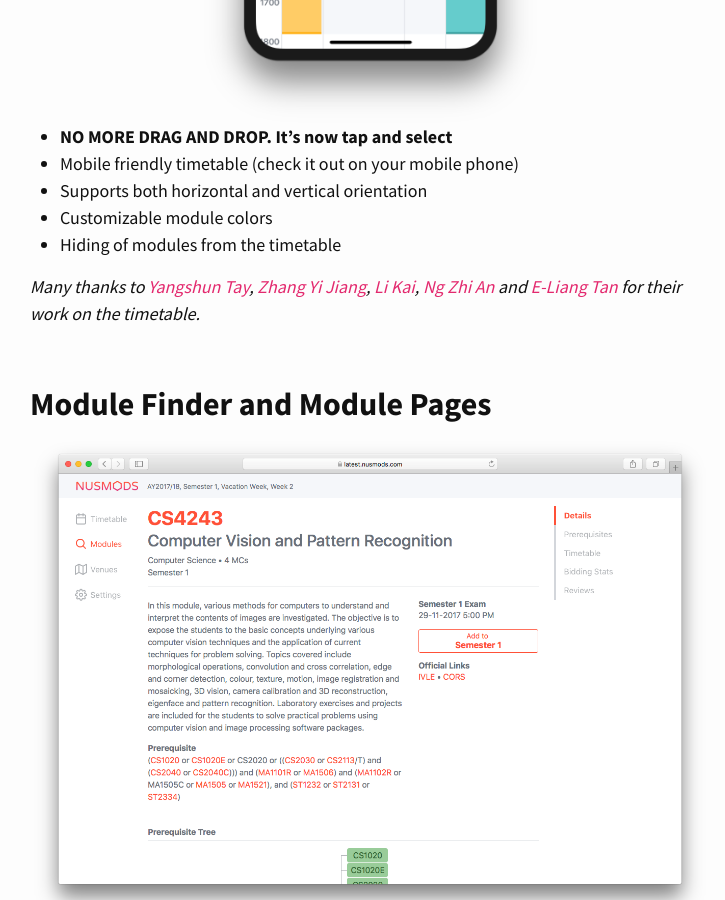
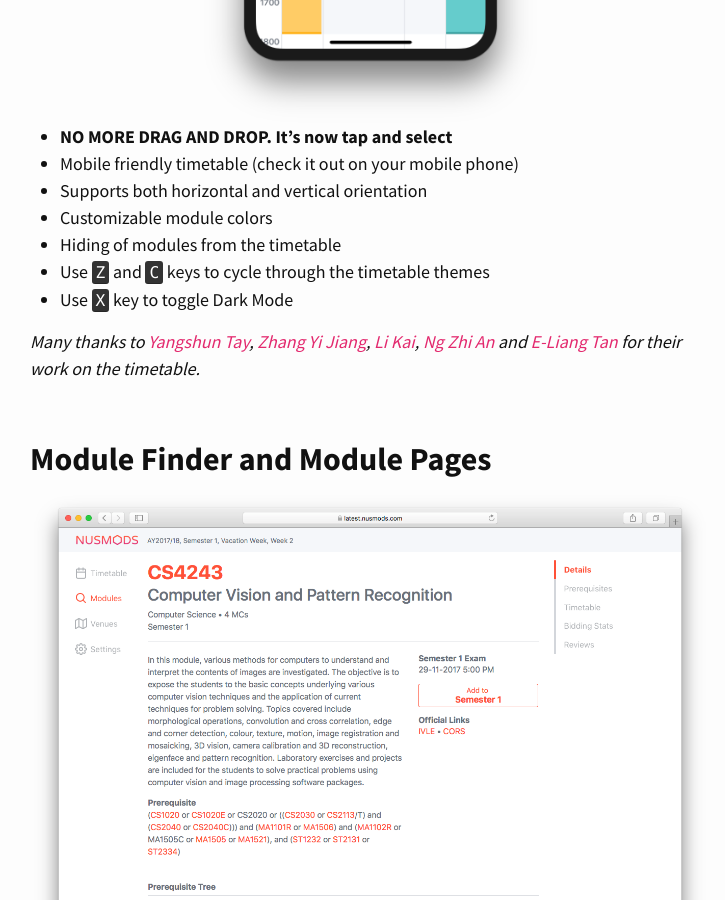
Before and after one commit to nusmodifications/nusmods-blog, a Jekyll site: the page built from _posts/2017-12-26-nusmods-r-rethought-redesigned-rewritten-reborn.md, in a window 1280 px wide and 900 px high, scrolled down 1890 px. Shown: the whole window, without its empty margins (270-995 px from the left). Built offline with Jekyll 4.4.1, drawn with Linux system fonts in a browser that asks for light colours; nearby versions of some CDN libraries.

Commit message:
Mention keyboard shortcuts

```diff
--- a/_posts/2017-12-26-nusmods-r-rethought-redesigned-rewritten-reborn.md
+++ b/_posts/2017-12-26-nusmods-r-rethought-redesigned-rewritten-reborn.md
@@ -27,6 +27,8 @@ The new version brings about some much needed enhancements such as multi-platfor
 - Supports both horizontal and vertical orientation
 - Customizable module colors
 - Hiding of modules from the timetable
+- Use <kbd>Z</kbd> and <kbd>C</kbd> keys to cycle through the timetable themes
+- Use <kbd>X</kbd> key to toggle Dark Mode
 
 *Many thanks to [Yangshun Tay](https://github.com/yangshun), [Zhang Yi Jiang](https://github.com/zhangyijiang), [Li Kai](https://github.com/li-kai), [Ng Zhi An](https://github.com/ngzhian) and [E-Liang Tan](https://github.com/taneliang) for their work on the timetable.*
 
```
